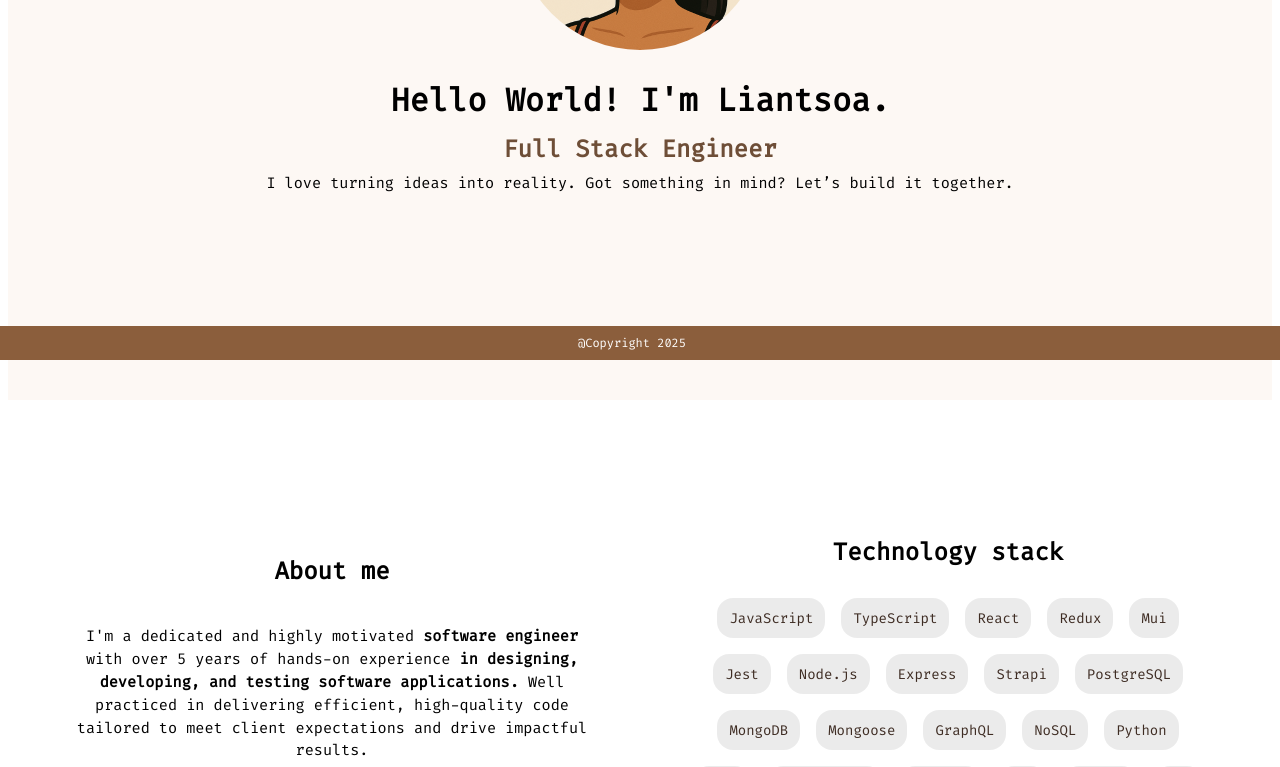
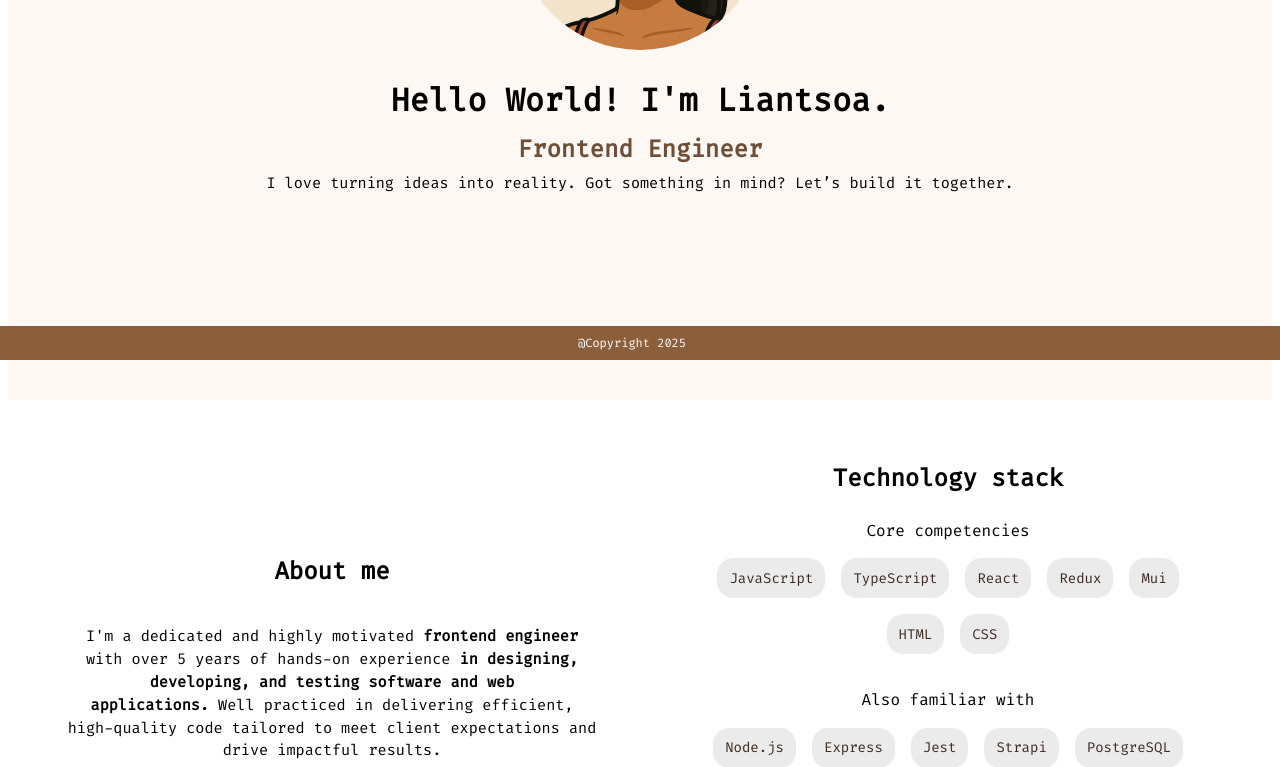
Before and after one commit to lrasata/lrasata-website, a React (Vite) app: page / in a window 1280 px wide. Shown: the part 440-1207 px from the top of the page. Built offline with nearby package versions, Linux system fonts and the light colour scheme.

Commit message:
fix: update herobanner and technology stack and about me section

```diff
--- a/index.html
+++ b/index.html
@@ -5,7 +5,7 @@
     <link rel="icon" type="image/svg+xml" href="/avatar.png" />
     <link href="https://fonts.googleapis.com/css2?family=Fira+Code&display=swap" rel="stylesheet">
     <meta name="viewport" content="width=device-width, initial-scale=1.0" />
-    <title>Liantsoa Rasata - Fullstack engineer</title>
+    <title>Liantsoa Rasata - Frontend engineer</title>
   </head>
   <body>
     <div id="root"></div>
--- a/src/components/AboutMe.jsx
+++ b/src/components/AboutMe.jsx
@@ -1,9 +1,12 @@
 import {Box, Button, Container, Grid, Typography, useMediaQuery, useTheme} from "@mui/material";
 import TechChip from "./TechChip.jsx"
 
-const TECH_STACK = [
-    'JavaScript', 'TypeScript', 'React', 'Redux', 'Mui', 'Jest',
-    'Node.js', 'Express', 'Strapi', 'PostgreSQL', 'MongoDB', 'Mongoose', 'GraphQL', 'NoSQL', 'Python', 'Java', 'RESTful API', 'Postman',
+const CORE_COMPETENCIES  = [
+    'JavaScript', 'TypeScript', 'React', 'Redux', 'Mui', 'HTML', 'CSS'
+];
+
+const OTHER_TECH_STACK = [
+    'Node.js', 'Express', 'Jest', 'Strapi', 'PostgreSQL', 'MongoDB', 'Mongoose', 'GraphQL', 'NoSQL', 'Python', 'Java', 'RESTful API', 'Postman',
     'Git', 'Docker', 'AWS', 'IntelliJ IDEA'
 ];
 
@@ -31,8 +34,8 @@ const AboutMe = () => {
                 <Grid size={{xs: 12, sm: 12, md: 6}} padding={isMobile ? 2 : 4}>
                     <Typography variant="h2" gutterBottom mb={5}>About me</Typography>
                     <Typography variant="body1" component="p" gutterBottom>
-                        I'm a dedicated and highly motivated <strong>software engineer</strong> with over 5&nbsp;years of hands-on experience&nbsp;
-                        <strong>in designing, developing, and testing software applications.</strong>&nbsp;Well practiced in delivering efficient, high-quality code tailored to meet client expectations and drive
+                        I'm a dedicated and highly motivated <strong>frontend engineer</strong> with over 5&nbsp;years of hands-on experience&nbsp;
+                        <strong>in designing, developing, and testing software and web applications.</strong>&nbsp;Well practiced in delivering efficient, high-quality code tailored to meet client expectations and drive
                         impactful results.
                     </Typography>
                     <Button variant="contained" size="large" sx={{ mt: 5}} onClick={handleClick}>
@@ -40,10 +43,19 @@ const AboutMe = () => {
                     </Button>
                 </Grid>
                 <Grid size={{xs: 12, sm: 12, md: 6}} padding={isMobile ? 2 : 4}>
-                    <Typography variant="h2">Technology stack</Typography>
+                    <Typography variant="h2" gutterBottom>Technology stack</Typography>
                     <Box mt={3}>
+                        <Typography variant="subtitle1" gutterBottom>Core competencies</Typography>
                         {
-                            TECH_STACK.map((skill, index) => (
+                            CORE_COMPETENCIES.map((skill, index) => (
+                                <TechChip key={`${skill}-${index}`} label={skill}/>
+                            ))
+                        }
+                    </Box>
+                    <Box mt={3}>
+                        <Typography variant="subtitle1" gutterBottom>Also familiar with </Typography>
+                        {
+                            OTHER_TECH_STACK.map((skill, index) => (
                                 <TechChip key={`${skill}-${index}`} label={skill}/>
                             ))
                         }
--- a/src/components/HeroBanner.jsx
+++ b/src/components/HeroBanner.jsx
@@ -21,7 +21,7 @@ const HeroBanner = () => {
                     Hello World! I'm&nbsp;Liantsoa.
                 </Typography>
                 <Typography variant="h2" component="h1" gutterBottom color="text.secondary">
-                    Full Stack Engineer
+                    Frontend Engineer
                 </Typography>
                 <Typography variant="body1" component="p" gutterBottom>
                     I love turning ideas into reality. Got something in mind? Let’s build it together.
```
